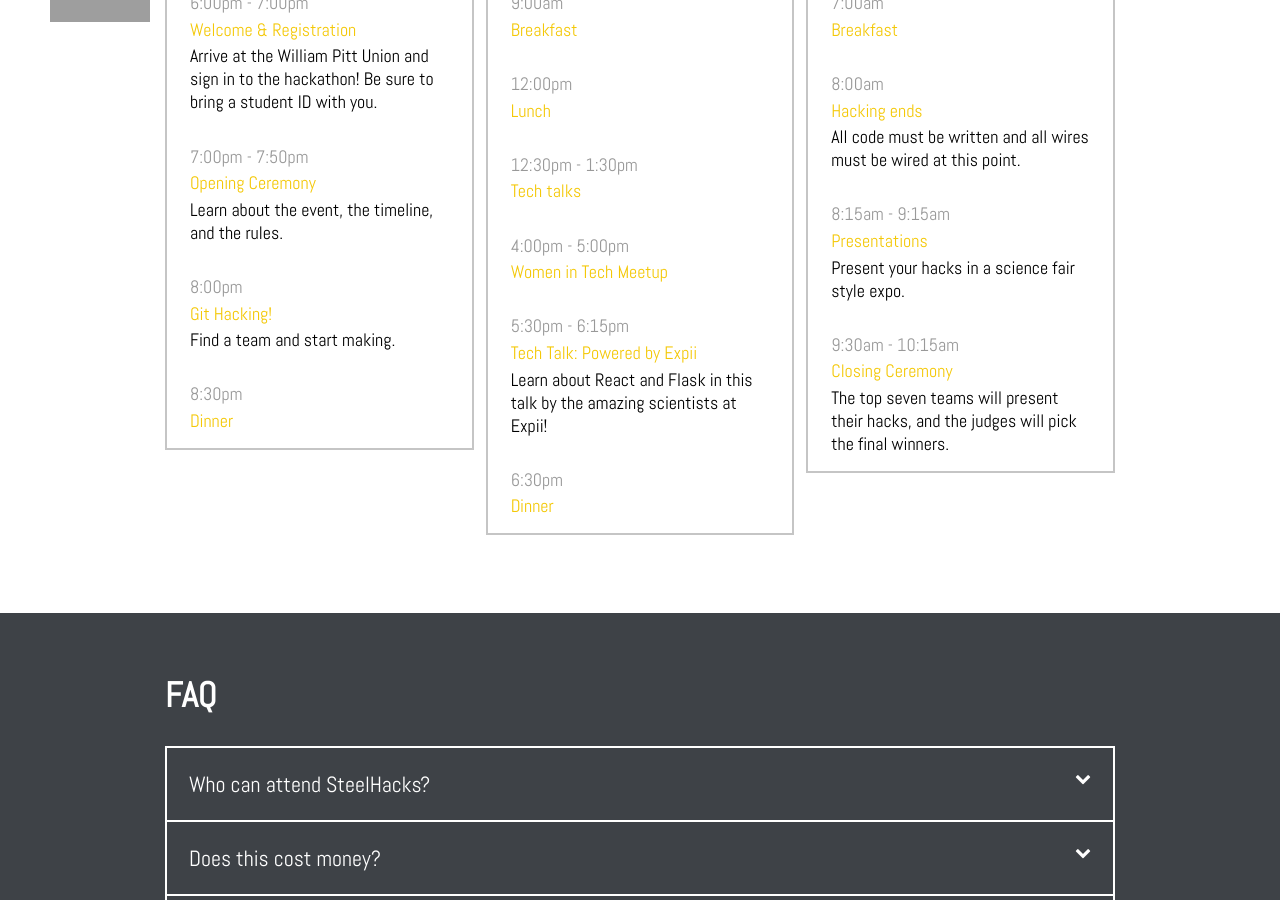
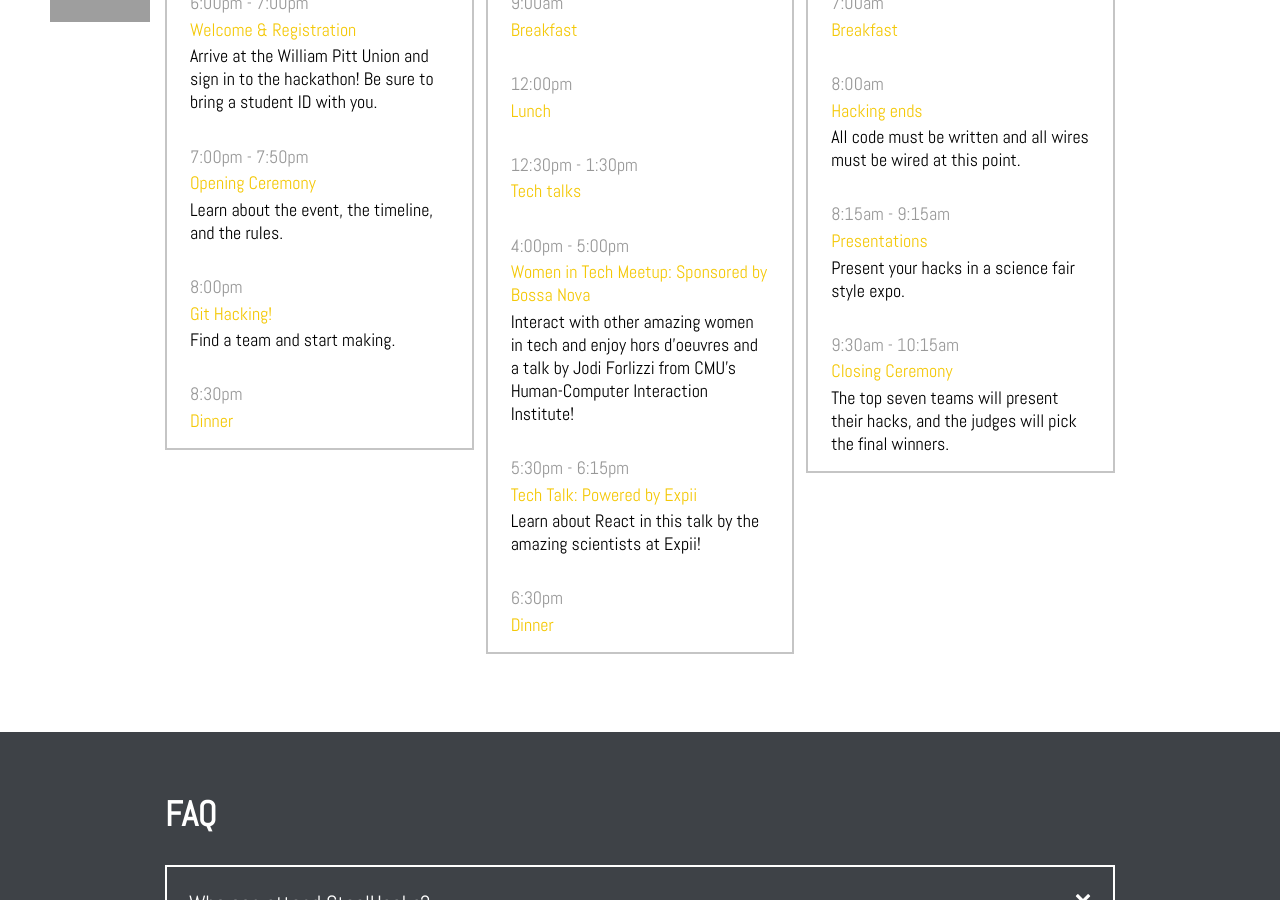
Before and after one commit to SteelHeads/steelhacks.com, a Jekyll site: the page built from index.html, in a window 1280 px wide and 900 px high, scrolled down 859 px. Built offline with Jekyll 4.4.1, drawn with Linux system fonts in a browser that asks for light colours; grey boxes are pictures that could not be loaded.

Commit message:
Add Bossa Nova

```diff
--- a/_data/events.yml
+++ b/_data/events.yml
@@ -30,12 +30,14 @@
       title: 'Tech talks'
 
     - time: '4:00pm - 5:00pm'
-      title: 'Women in Tech Meetup'
+      title: 'Women in Tech Meetup: Sponsored by Bossa Nova'
+      description: |
+          Interact with other amazing women in tech and enjoy hors d'oeuvres and a talk by Jodi Forlizzi from CMU's Human-Computer Interaction Institute!
 
     - time: '5:30pm - 6:15pm'
       title: 'Tech Talk: Powered by Expii'
       description: |
-        Learn about React and Flask in this talk by the amazing scientists at Expii!
+        Learn about React in this talk by the amazing scientists at Expii!
 
     - time: '6:30pm'
       title: 'Dinner'
```
